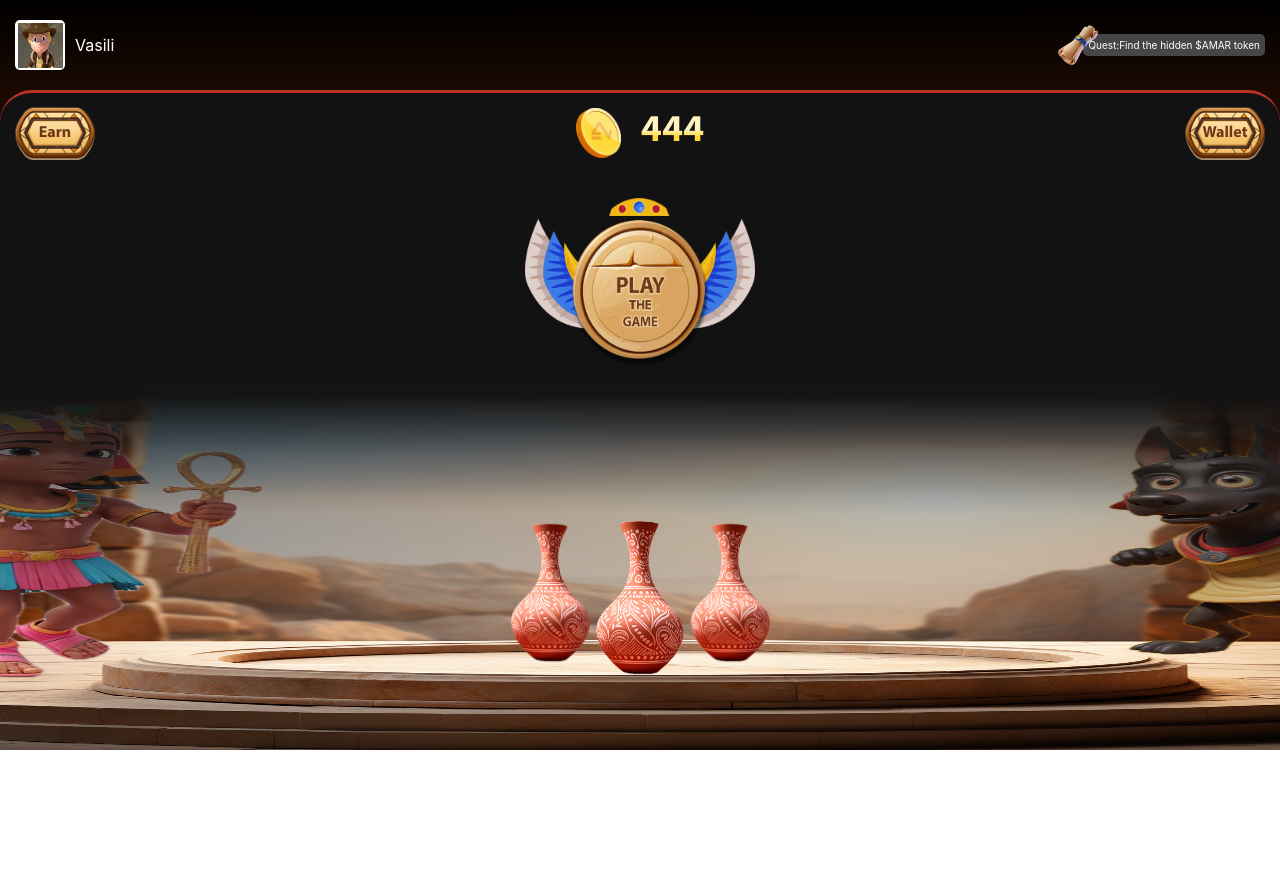
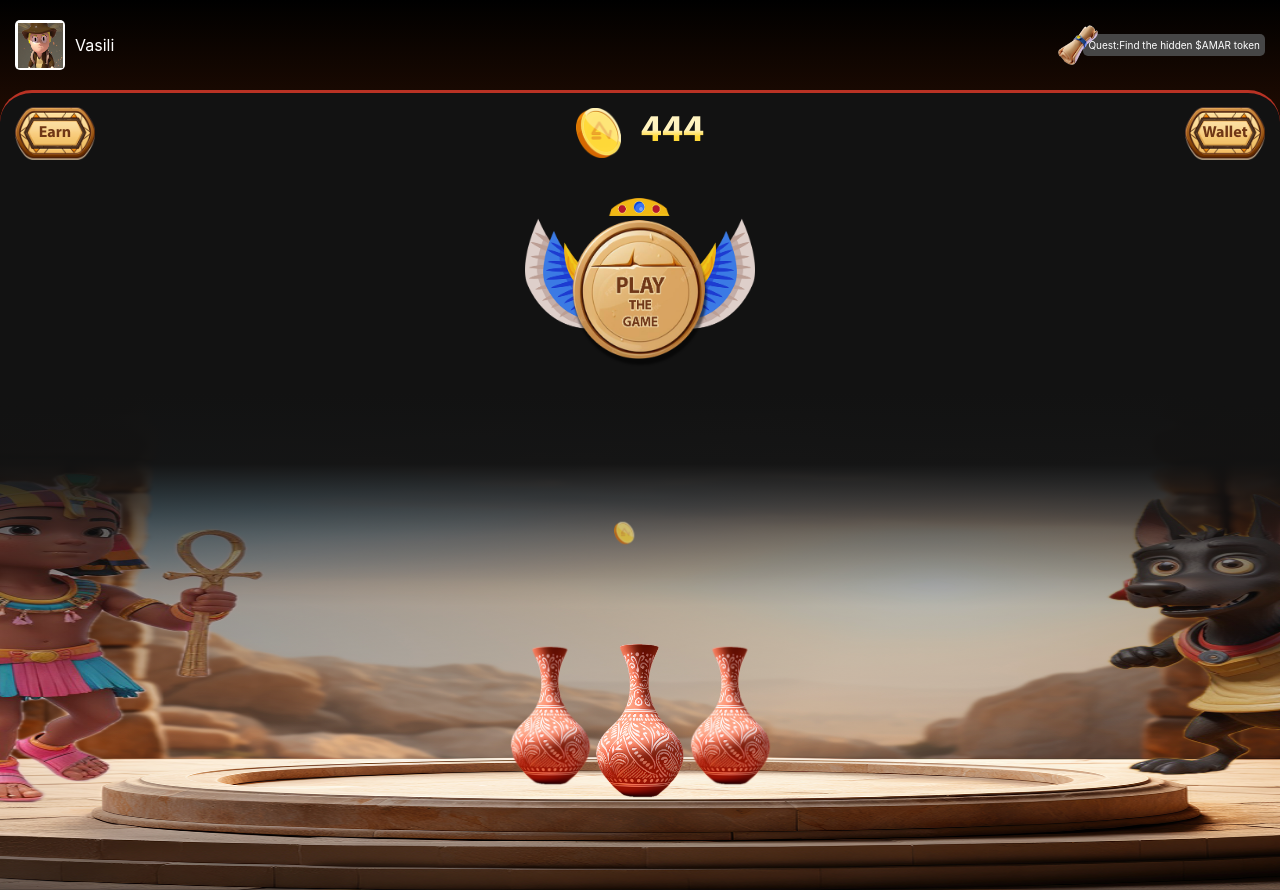
Before and after one commit to keyng-david/mini-app, a React (Create React App) app in the folder client/: page / in a window 1280 px wide. Before the commit the page ends 800 px from the top, so only its background shows below. Built offline with nearby package versions, Linux system fonts and the light colour scheme.

Commit message:
background

```diff
--- a/client/src/pages/Home.js
+++ b/client/src/pages/Home.js
@@ -178,10 +178,10 @@ function FirstPage(props) {
           <div className="vase">{droped ? handle() : init()}</div>
         </div>
       </div>
-      <div className="background">
-         {/* <img className="human" src={human}/>
-        <img className='dog' src={dog}/>  */}
-      </div>
+      {/* <div className="background">
+         <img className="human" src={human}/>
+        <img className='dog' src={dog}/>
+      </div> */}
       {/* <div style={{position:'relative'}}>
         <img src={background} className="backImg"/>
       </div> */}
--- a/client/src/pages/styles.css
+++ b/client/src/pages/styles.css
@@ -12,7 +12,7 @@
     /* height: 880px;
     width:460px; */
     width: 100%;
-    /* height: 98.2vh; */
+    height: 100vh;
     background-image: linear-gradient(180deg, #000000,#1b0a02,#2c0f02,#3e1503, #642002,#642002,#642002,#642002,#642002);
     position: relative;
     min-width: 360px;
@@ -98,7 +98,7 @@
 .mask{
     /* width: 100% */
     /* margin-top: 20%; */
-    background-color: black;
+    background-color: rgb(18,18,18);
     border-radius: 2rem 2rem 0 0;
     border-top-color: #b93224;
     border-top-style: solid;
@@ -106,7 +106,7 @@
     /* , url('your-image.jpg'); */
     /* background-size: cover;
     background-blend-mode: overlay; */
-    background: linear-gradient(to bottom, rgba(18, 18, 18, 1),rgba(18, 18, 18, 1),rgba(18, 18, 18, 1), rgba(255, 255, 255, 0));
+    /* background: linear-gradient(to bottom, rgba(18, 18, 18, 1),rgba(18, 18, 18, 0.8),rgba(18, 18, 18, 0.5), rgba(255, 255, 255, 0)); */
     display: flex;
     flex-direction: column;
 
@@ -123,7 +123,7 @@
     height: 200px;
     z-index: 1;
     margin: 10px 0;
-    background-color: rgba(18, 18, 18, 1);
+    /* background-color: rgba(18, 18, 18, 1); */
 }
 .hide-img:active{
     opacity: 0.8;
@@ -137,12 +137,12 @@
 }
 .background{
     width: 100%;
-    height: 55%;
-    position: absolute;
+    /* height: 55%; */
+    /* position: absolute; */
     background-image: linear-gradient(to bottom, rgba(18, 18, 18, 1), rgba(18, 18, 18, 0.9855), rgba(18, 18, 18, 0.6),rgba(18, 18, 18, 0.3),rgba(18, 18, 18, 0.2),rgba(18, 18, 18, 0),rgb(54, 51, 51,0), rgba(255, 255, 255, 0)),url(../assets/images/background.png);
     background-repeat: no-repeat;
     background-size: contain,100% 100%;
-    bottom: 0;
+    /* bottom: 0; */
     z-index: 0;
 
 }
@@ -151,10 +151,13 @@
         width: 100%;
         justify-content: center;
         align-items: flex-end;
-        margin-top: 124px;
+        margin-top: 247px;
         z-index: 1;
 }
 .vase-coin{
+    background-image: linear-gradient(to bottom, rgba(18, 18, 18, 1), rgba(18, 18, 18, 0.9855), rgba(18, 18, 18, 0.6),rgba(18, 18, 18, 0.3),rgba(18, 18, 18, 0.2),rgba(18, 18, 18, 0),rgb(54, 51, 51,0), rgba(255, 255, 255, 0)),url(../assets/images/background.png);
+    background-repeat: no-repeat;
+    background-size: contain,100% 100%;
 }
 /* .backImg{
     width:100%;
@@ -163,10 +166,12 @@
     bottom:0;
     margin-bottom:-66px;
 } */
+
 .vase-img-big{
     /* position: absolute; */
     width:95px;
     height:160px;
+    margin-bottom: 90px;
     /* bottom: 75px; */
     background-image: url(../assets/images/vase.png);
     background-position: center;
@@ -176,7 +181,7 @@
 }
 .vase-img-small{
     /* position:absolute; */
-    margin-bottom:10px;
+    margin-bottom:100px;
     width:85px;
     height:150px;
     /* bottom: 75px; */
```
